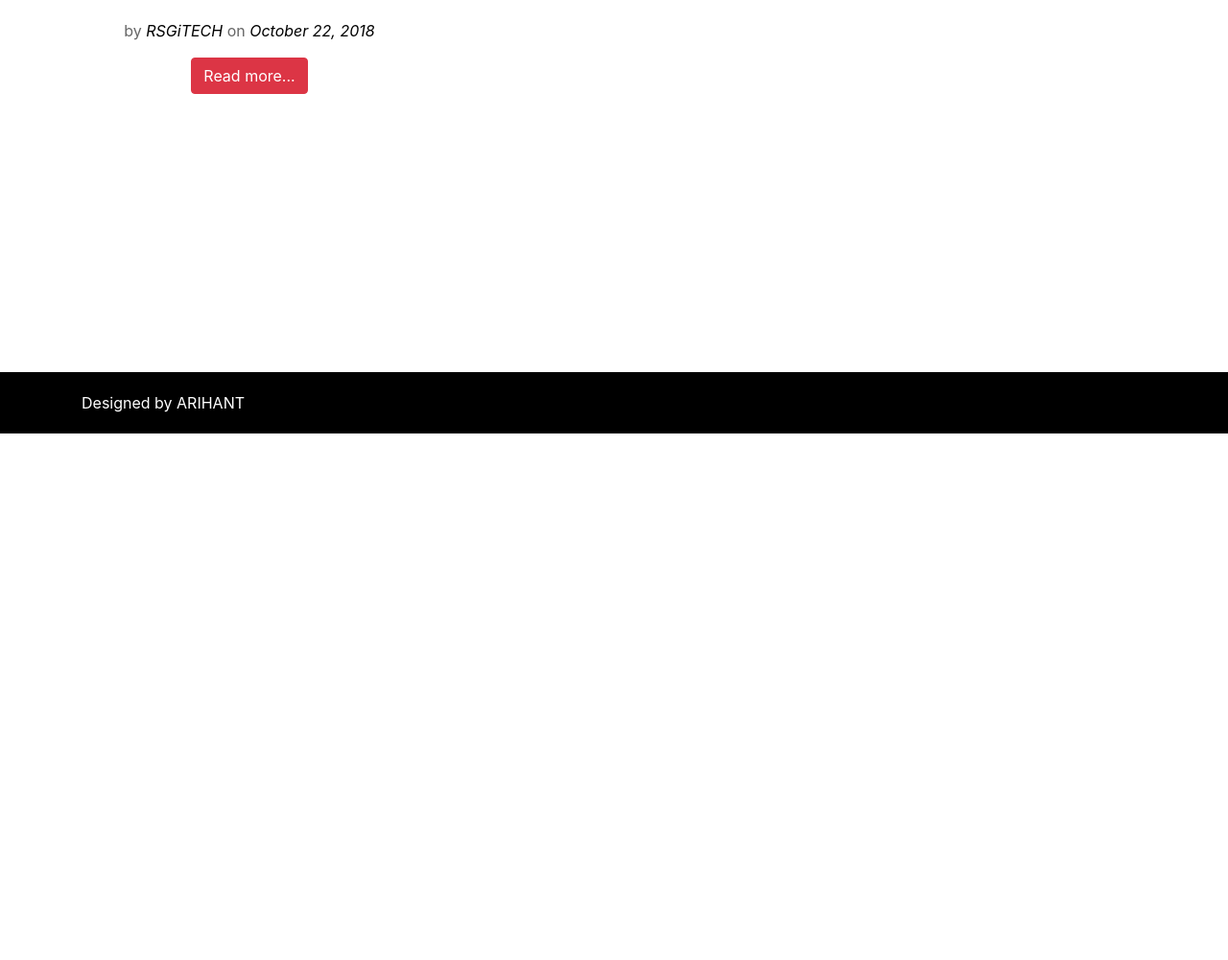
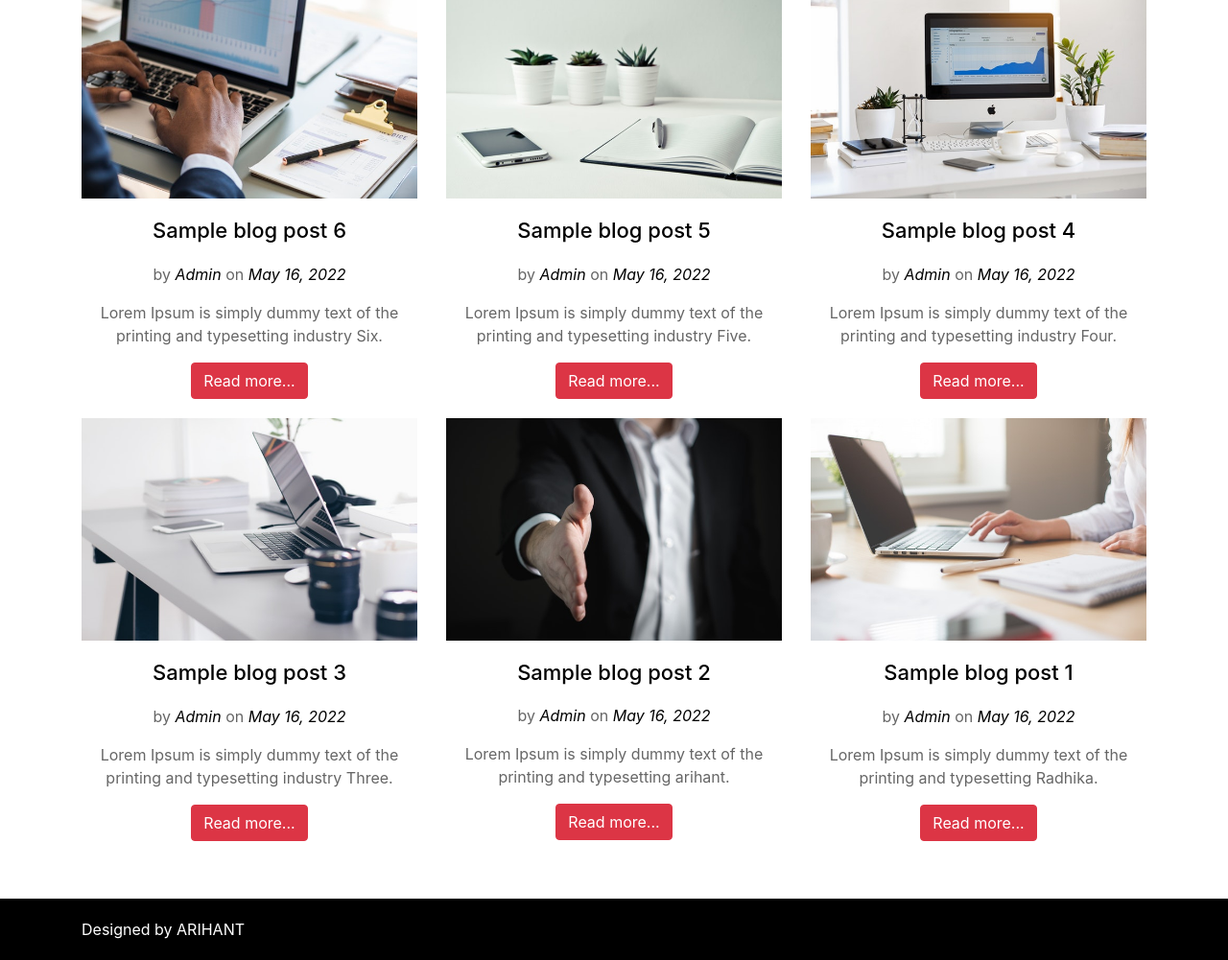
Before and after one commit to arihant246/Blog_Management, a Django app: page /blog/ in a window 1280 px wide. Shown: the part 214-1215 px from the top of the page at 96% size. Before the commit the page ends 666 px from the top, so only its background shows below. Run offline with Django 4.2, Linux system fonts and the light colour scheme; data comes from the database, SQL or seed files in the repository; both versions use the stored data as it was after the commit; parts of the project's set-up code (start-up, migrations or seed data) failed here and were passed over; some libraries are stand-ins or nearby versions.

Commit message:
contact form

```diff
--- a/blog_app/admin.py
+++ b/blog_app/admin.py
@@ -1,7 +1,9 @@
 from django.contrib import admin
-from .models import PostModel, CommentModels
+from .models import PostModel, CommentModels, SubCommentModels, ContactFormModel
 
 # Register your models here.
 
 admin.site.register(PostModel)
 admin.site.register(CommentModels)
+admin.site.register(SubCommentModels)
+admin.site.register(ContactFormModel)
--- a/blog_app/models.py
+++ b/blog_app/models.py
@@ -1,4 +1,5 @@
 from distutils.command.upload import upload
+import email
 from time import time
 from django.db import models
 from tinymce import models as tinymce_models
@@ -25,10 +26,20 @@ class CommentModels(models.Model):
     def __str__(self) -> str:
         return self.comment_body
 
+class SubCommentModels(models.Model):
+    owner = models.ForeignKey(User, on_delete=models.CASCADE)
+    post = models.ForeignKey(PostModel, on_delete=models.CASCADE)
+    comment_body = models.TextField()
+    added_at = models.DateTimeField(auto_now_add=True)
+    comment = models.ForeignKey(comment_body, on_delete=models.CASCADE)
 
-# class SubCommentModels(models.Model):
-#     owner = models.ForeignKey(User, on_delete=models.CASCADE)
-#     post = models.ForeignKey(PostModel, on_delete=models.CASCADE)
-#     comment_body = models.TextField()
-#     added_at = models.DateTimeField(auto_now_add=True)
-#     comment = models.ForeignKey(comment_body, on_delete=models.CASCADE)
+
+class ContactFormModel(models.Model):
+    name = models.CharField(max_length=50, null=False)
+    email = models.CharField(max_length=50, null=True)
+    phone = models.CharField(max_length=50, null=True)
+    message = models.TextField(max_length=200, null=True)
+    timeStamp = models.DateTimeField(auto_now_add=True, blank=True)
+
+    def __str__(self) -> str:
+        return self.name
--- a/blog_app/static/blog_app/css/styles.css
+++ b/blog_app/static/blog_app/css/styles.css
@@ -64,6 +64,9 @@ footer {background-color: #000;color:#fff; padding:20px;}
     text-transform: uppercase;
     margin: 0px;
 }
+.sub_comment {
+    margin-left: 30px;
+}
 
 @media (max-width: 767px) {
 	.intro-text {display: none;}
--- a/blog_app/templates/blog_app/blog.html
+++ b/blog_app/templates/blog_app/blog.html
@@ -56,7 +56,7 @@
               <a class="nav-link" href="{% url 'blog_app:contactpage'%}">Contact</a>
             </li>
             <li class="nav-item">
-              <a class="nav-link" href="#">Blog</a>
+              <a class="nav-link" href="{% url 'blog_app:blogpage'%}">Blog</a>
             </li>
           </ul>
           <ul class="navbar-nav ml-auto">
@@ -78,15 +78,15 @@
       <div class="container">
         <h1>Blogs</h1>
         <div class="row">
-          <div class="col-md-4">
-            <div class="blog-box">
-              <img src="{{post.post_image.url}}" alt="blog1" />
-              <h3>{{post.post_title}}</h3>
-              <p>by <span>RSGiTECH</span> on <span>October 22, 2018</span></p>
-              <p>{{post.post_summary}}</p>
-              <a href="detail.html" class="btn btn-danger">Read more...</a>
-            </div>
-          </div>
+          {% block main_content %}
+
+          {% for post in posts %}
+
+          {% include 'blog_app/blog_card.html' with post=post %}
+
+          {% endfor %}
+
+          {% endblock main_content %}
         </div>
       </div>
     </section>
--- a/blog_app/templates/blog_app/details.html
+++ b/blog_app/templates/blog_app/details.html
@@ -2,7 +2,7 @@
 <div class="blog-left">
     <h1>{{post.post_title}}</h1>
     <div class="posted-on">
-        <p>by <span>RSGiTECH</span> on <span>October 22, 2018</span></p>
+        <p>by <span>ADMIN</span> on <span>May , 20</span></p>
     </div>
     <div class="detail-img">
        <img src="{{post.post_image.url}}" alt="blog1" />
--- a/blog_app/views.py
+++ b/blog_app/views.py
@@ -2,7 +2,7 @@ from django.urls import reverse
 from urllib import request
 from django.http import HttpResponse, HttpResponseRedirect
 from django.shortcuts import render
-from .models import CommentModels, PostModel
+from .models import CommentModels,SubCommentModels, PostModel, ContactFormModel
 from django.contrib.auth.decorators import login_required
 from django.views.decorators.http import require_http_methods
 from django.contrib.auth import authenticate, login, logout
@@ -28,6 +28,16 @@ def single_post(request, id):
 def add_comment(request, post_id):
     post_obj = PostModel.objects.get(id=post_id)
     comment_obj = CommentModels(post=post_obj, owner=request.user, comment_body=request.POST["msg"])
+    comment_obj.save()
+    return HttpResponseRedirect(reverse("blog_app:single_post", args=(post_id,)))
+
+
+
+@login_required
+@require_http_methods(["POST"])
+def add_comment(request, post_id):
+    post_obj = PostModel.objects.get(id=post_id)
+    comment_obj = SubCommentModels(post=post_obj, owner=request.user, comment_body=request.POST["msg"])
     comment_obj.save()
     return HttpResponseRedirect(reverse("blog_app:single_post", args=(post_id,)))
 
@@ -84,7 +94,15 @@ def aboutpage(request):
     return render(request, 'blog_app/aboutpage.html', {})
 
 def contactpage(request):
+    if request.method=='POST':
+        name = request.POST['name']
+        email = request.POST['email']
+        phone = request.POST['phone']
+        message = request.POST['message']
+        contact = ContactFormModel(name=name, email=email, phone=phone, message=message)
+        contact.save()
     return render(request, 'blog_app/contact.html', {})
 
 def blogpage(request):
-    return render(request, 'blog_app/blog.html', {})
+    posts = PostModel.objects.all().order_by('-id')
+    return render(request, 'blog_app/blog.html', {"posts" : posts})
```
Also changed, not shown: blog_app/templates/blog_app/aboutpage.html (+14 -6 lines), blog_app/templates/blog_app/contact.html (+8 -7 lines), blog_app/templates/blog_app/single_comment.html (+12 -3 lines), blog_app/migrations/0004_contactformmodel.py (added), blog_app/migrations/0005_contactformmodel_timestamp.py (added), blog_app/urls.py (line endings or trailing spaces), db.sqlite3.
